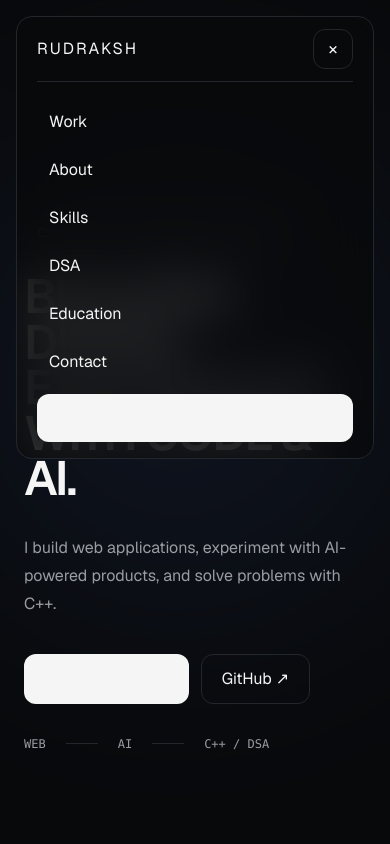
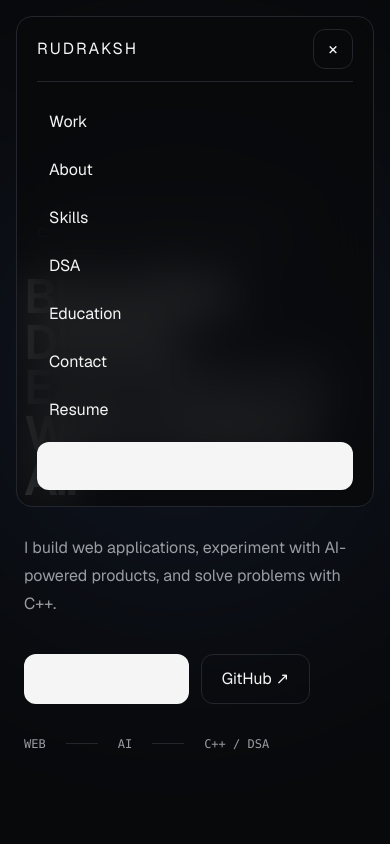
Before and after one commit to rudrak2005/rudraksh-portfolio, a React (Vite) app: page / in a window 390 px wide. Both pictures are taken after a click on the button "Open menu". Shown: the top 844 px of the page. Built offline with nearby package versions, Linux system fonts and the light colour scheme.

Commit message:
Add animated Resume link to mobile menu in Navbar

```diff
--- a/src/components/Navbar.jsx
+++ b/src/components/Navbar.jsx
@@ -166,6 +166,19 @@ export default function Navbar() {
                     </motion.a>
                   ))}
 
+                  <motion.a
+                    href="/Rudraksh_Kumar_Resume.pdf"
+                    target="_blank"
+                    rel="noreferrer"
+                    onClick={closeMenu}
+                    initial={{ opacity: 0, x: -10 }}
+                    animate={{ opacity: 1, x: 0 }}
+                    transition={{ delay: links.length * 0.04 }}
+                    className="rounded-xl px-3 py-3 text-sm text-[var(--text-secondary)] transition-colors hover:bg-[var(--surface)] hover:text-[var(--text-primary)]"
+                  >
+                    Resume
+                  </motion.a>
+
                   <a
                     href="mailto:rudrakk2005@gmail.com"
                     onClick={closeMenu}
```
